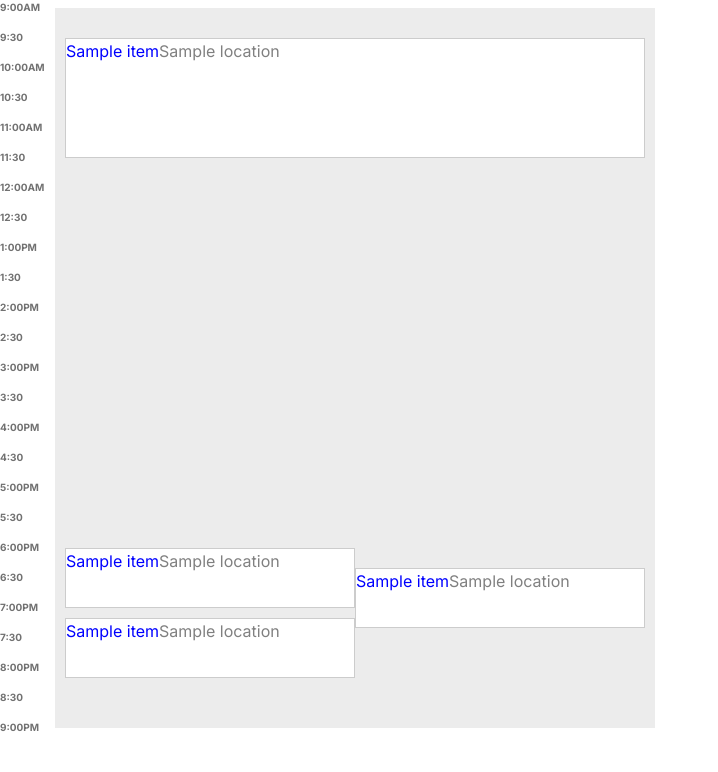
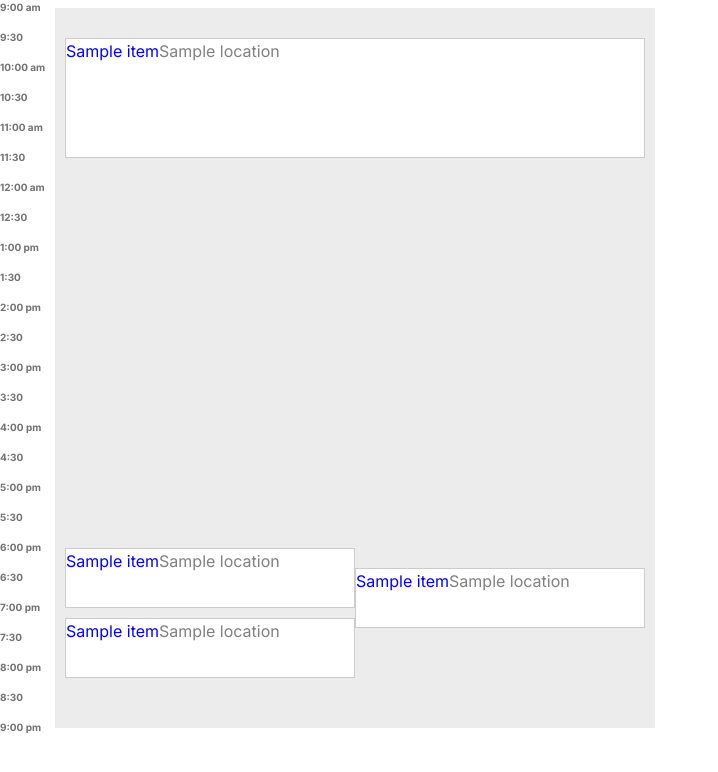
Before and after one commit to kiki-le-singe/puzzle-materials, a Next.js app: page / in a window 1280 px wide. Shown: the top 772 px of the page, without its empty margins (0-718 px from the left). Built offline with nearby package versions, Linux system fonts and the light colour scheme.

Commit message:
refactor and extract code

```diff
--- a/src/components/CalendarTimeSlots/index.tsx
+++ b/src/components/CalendarTimeSlots/index.tsx
@@ -12,35 +12,41 @@ export default function CalendarTimeSlots() {
 
     for (let i = 9; i <= 21; i++) {
       let hour = i;
-      let ampm = "AM";
+      let ampm = "am";
 
       if (hour > 12) {
         hour -= 12;
-        ampm = "PM";
+        ampm = "pm";
       }
 
-      slots.push({ time: `${hour}:00${ampm}` });
+      slots.push({
+        time: `${hour}:00`,
+        isHalfHour: false,
+        label: ampm,
+      });
 
       if (i !== 21) {
         // Skip adding 9:30 PM
-        slots.push({ time: `${hour}:30` });
+        slots.push({ time: `${hour}:30`, isHalfHour: true });
       }
     }
 
     setTimeSlots(slots);
   }, []);
 
-  return (
-    <div className="timeslots-container">
-      {timeSlots.map((slot, index) => (
+  function renderTimeSlots() {
+    return timeSlots.map((slot, index) => (
       <div
         key={index}
         className="time-slot"
         style={{ top: `${index * 30}px` }} // Adjust for half hour slots
       >
-          <p>{slot.time}</p>
+        <p className={`${slot.isHalfHour ? "half-hour" : ""}`}>
+          {slot.time} <span>{slot.label}</span>
+        </p>
       </div>
-      ))}
-    </div>
-  );
+    ));
   }
+
+  return <div className="timeslots-container">{renderTimeSlots()}</div>;
+}
--- a/src/data/types.ts
+++ b/src/data/types.ts
@@ -5,4 +5,6 @@ export type CalendarEvent = {
 
 export type CalendarTimeSlot = {
   time: string;
+  isHalfHour: boolean;
+  label?: string | null;
 };
```
Lines whose indentation alone changed are shown as unchanged.
